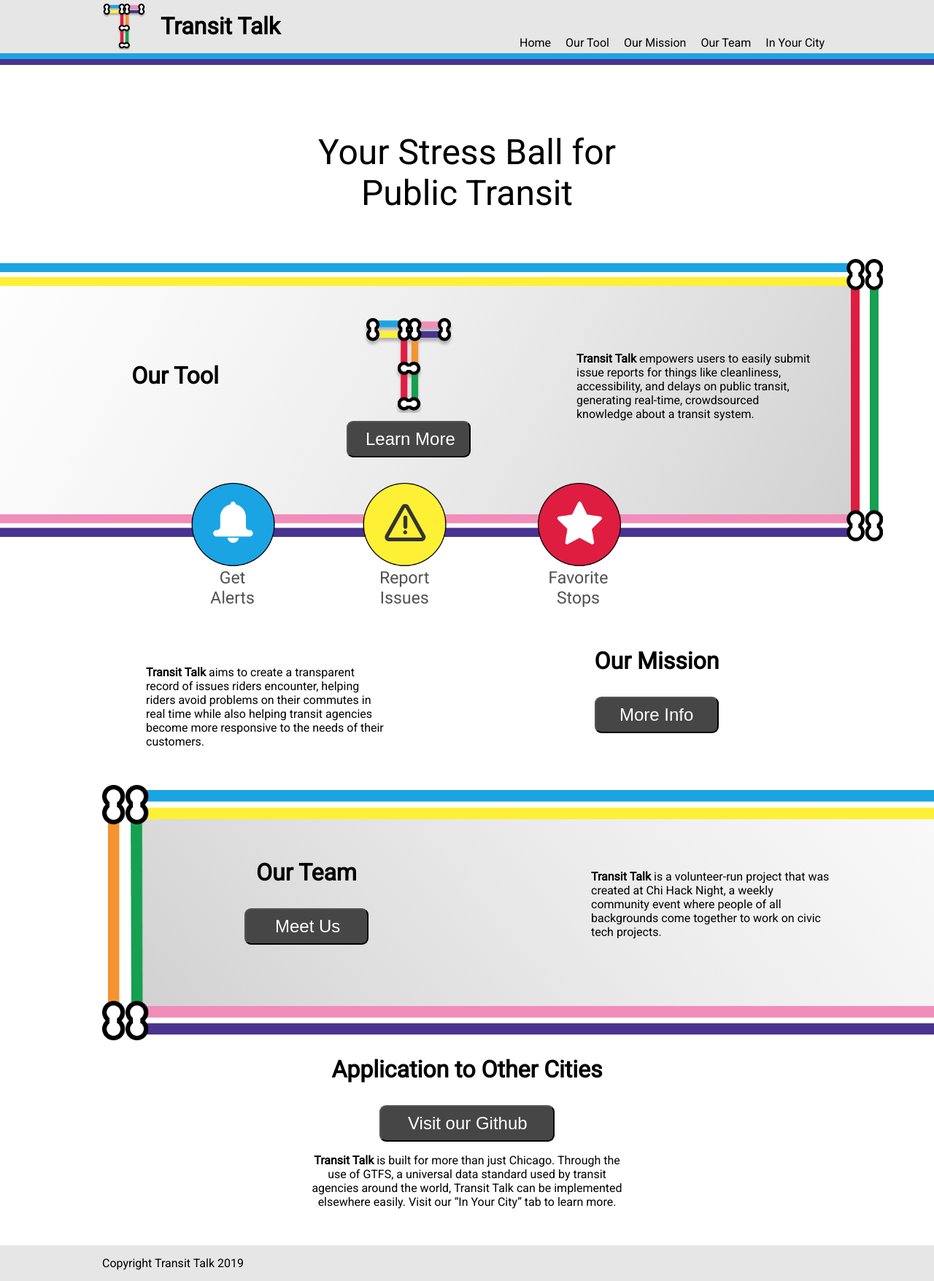
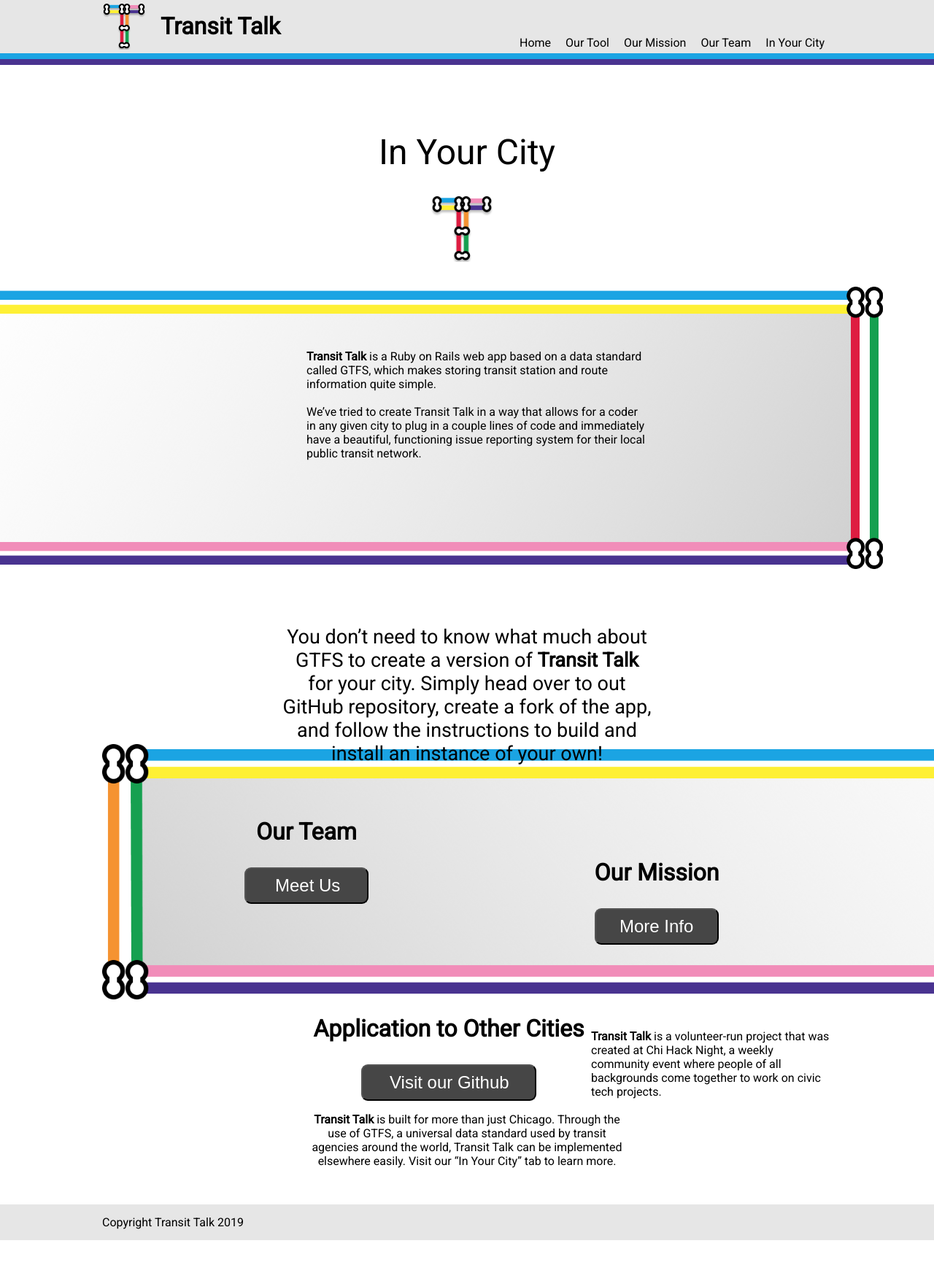
Before and after one commit to TransitTalk/CaravanTransit.github.io, a Jekyll site: the page built from in-your-city.html, in a window 1280 px wide. Shown: the whole page at 73% size. Built offline with Jekyll 4.4.1, drawn with Linux system fonts in a browser that asks for light colours; after the commit the page ends 1700 px from its top, so only the background shows below that.

Commit message:
working on github page

```diff
--- a/_sass/main.scss
+++ b/_sass/main.scss
@@ -96,9 +96,15 @@ a.button {
   .homepage-p-right {
     display: inline-block;
     height: 100px;
+    width: 330px;
     float: right;
-    width: 330px;
     margin: -100px 90px 0px 0px;
+  }
+  .homepage-p-center {
+    display: inline-block;
+    height: 100px;
+    width: 470px;
+    margin: 70px 0px 0px 510px;
   }
   .tool-p-right {
     display: inline-block;
--- a/in-your-city.html
+++ b/in-your-city.html
@@ -3,34 +3,21 @@ title: In Your City
 ---
 
 <div class="hero-banner">
-  <h1> Your Stress Ball for
-    <br>
-    Public Transit
-  </h1>
+  <h1>In Your City</h1>
+  <img src="/assets/images/logo.png" style="margin-left: 45%;
+    height: 90px;">
 </div>
 <div class="section-1 bkgd-1">
-  <div class="h1-left">
-    <h1> Our Tool </h1>
-  </div>
-  <div class="center-btn">
-    <div class="img-container">
-      <img src="/assets/images/logo.png" style="margin-bottom: -53px;
-    height: 130px;">
-    <button onclick='location.href="tool.html"'type="button" class="btn btn-learn">Learn More</button>
-    </div>
-  </div>
-  <div class="homepage-p-right">
-    <p><b>Transit Talk</b> empowers users to easily submit issue reports for things like cleanliness, accessibility, and delays on public transit, generating real-time, crowdsourced knowledge about a transit system.
+  <div class="homepage-p-center">
+    <p><b>Transit Talk</b> is a Ruby on Rails web app based on a data standard called GTFS, which makes storing transit station and route information quite simple.
+    <br><br>
+    We’ve tried to create Transit Talk in a way that allows for a coder in any given city to plug in a couple lines of code and immediately have a beautiful, functioning issue reporting system for their local public transit network.
     </p>
   </div>
 </div>
-<div class="three-buttons">
-  <img src="/assets/images/features.png" class="features-img">
-</div>
 <div class="section-2">
-  <div class="p-left">
-    <p><b>Transit Talk</b> aims to create a transparent record of issues riders encounter, helping riders avoid problems on their commutes in real time while also helping transit agencies become more responsive to the needs of their customers.
-    </p>
+  <div class="center-text">
+    <p>You don’t need to know what much about GTFS to create a version of <b>Transit Talk</b> for your city. Simply head over to out GitHub repository, create a fork of the app, and follow the instructions to build and install an instance of your own! </p>
   </div>
   <div class="h1-right">
     <h1> Our Mission </h1>
```
